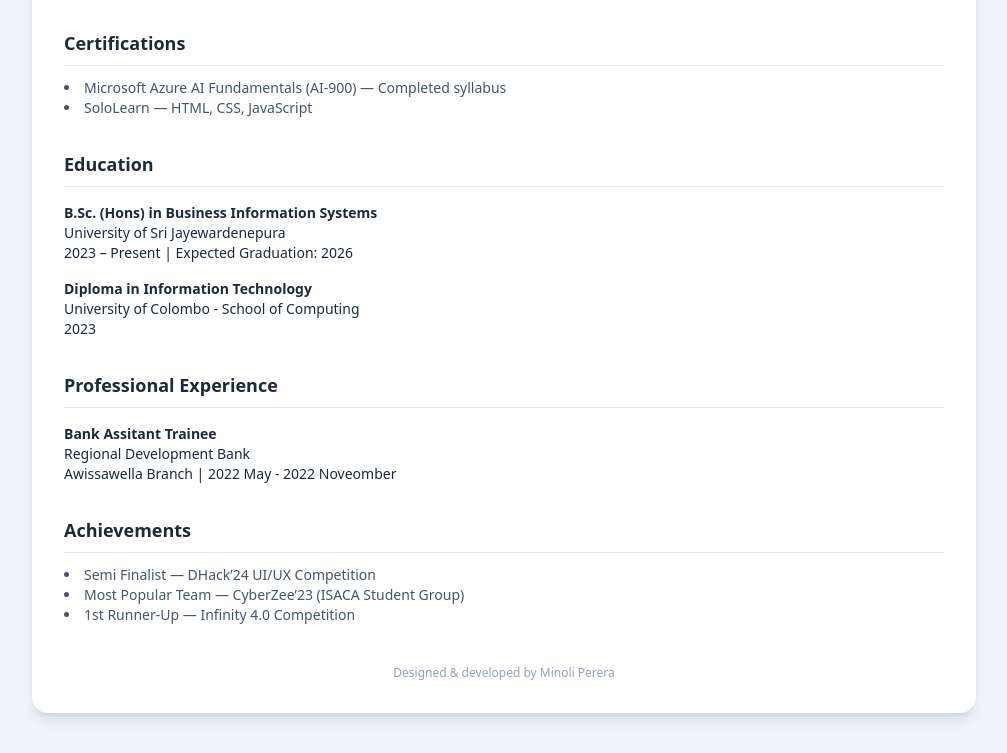
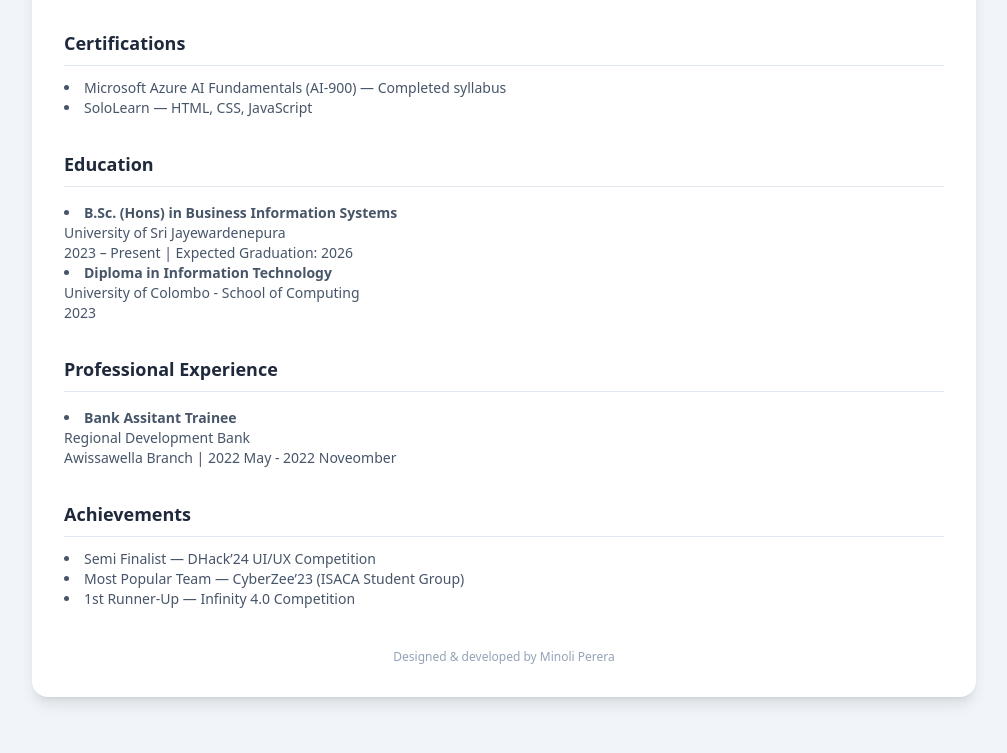
Before and after one commit to MinoliPerera021126/resume-minoli-perera, a plain HTML site: page index.html in a window 1280 px wide. Shown: the part 1244-1997 px from the top of the page, without its empty margins (136-1143 px from the left). Drawn offline with nearby package versions, Linux system fonts and the light colour scheme.

Commit message:
Fix HTML formatting and structure

```diff
--- a/index.html
+++ b/index.html
@@ -186,19 +186,17 @@
           Education
         </h2>
         <div class="my-4">
-          <p class="text-sm">
-            <strong>B.Sc. (Hons) in Business Information Systems</strong><br/>
+          <ul class="list-disc list-inside text-sm text-slate-600">
+            <li><strong>B.Sc. (Hons) in Business Information Systems</strong><br/>
             University of Sri Jayewardenepura<br/>
             2023 – Present | Expected Graduation: 2026
-          </p>
-        </div>
+            </li>
 
-        <div class="my-4">
-          <p class="text-sm">
-            <strong>Diploma in Information Technology</strong><br/>
+            <li><strong>Diploma in Information Technology</strong><br/>
             University of Colombo - School of Computing<br/>
             2023
-          </p>
+            </li>
+          </ul>
         </div>
       </section>
 
@@ -209,11 +207,12 @@
           Professional Experience
         </h2>
         <div class="my-4">
-          <p class="text-sm">
-            <strong>Bank Assitant Trainee</strong><br/>
+          <ul class="list-disc list-inside text-sm text-slate-600">
+            <li><strong>Bank Assitant Trainee</strong><br/>
             Regional Development Bank<br/>
             Awissawella Branch | 2022 May - 2022 Noveomber
-          </p>
+            </li>
+          </ul>
         </div>
       </section>
 
```
